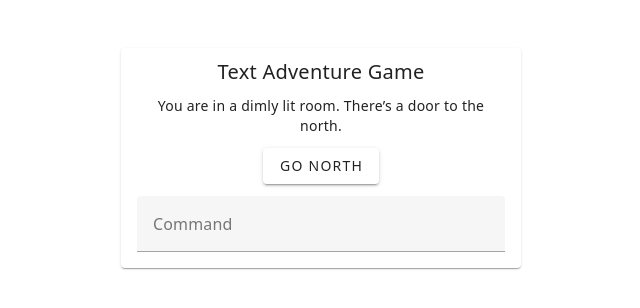
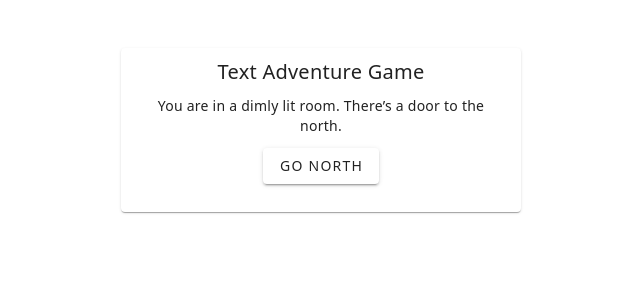
Before and after one commit to bsnman/text-adventure-game, a Vue app: page / in a window 1280 px wide. Shown: the top 308 px of the page, without its empty margins (319-959 px from the left). Built offline with nearby package versions, Linux system fonts and the light colour scheme.

Commit message:
Remove command input field (#7)

```diff
--- a/src/components/GameScreen.vue
+++ b/src/components/GameScreen.vue
@@ -1,18 +1,7 @@
 <script setup lang="ts">
-import { ref } from 'vue'
 import { useGameStore } from '../store/game'
 
 const game = useGameStore()
-const command = ref('')
-
-function handleCommand() {
-  const input = command.value.trim().toLowerCase()
-  const match = input.match(/^(?:go\s+)?(\w+)/)
-  if (match) {
-    game.move(match[1])
-  }
-  command.value = ''
-}
 </script>
 
 <template>
@@ -30,13 +19,6 @@ function handleCommand() {
           Go {{ direction }}
         </v-btn>
       </div>
-      <v-text-field
-        v-model="command"
-        label="Command"
-        placeholder="e.g., go north"
-        hide-details
-        @keyup.enter="handleCommand"
-      ></v-text-field>
     </v-card-text>
   </v-card>
 </template>
```
